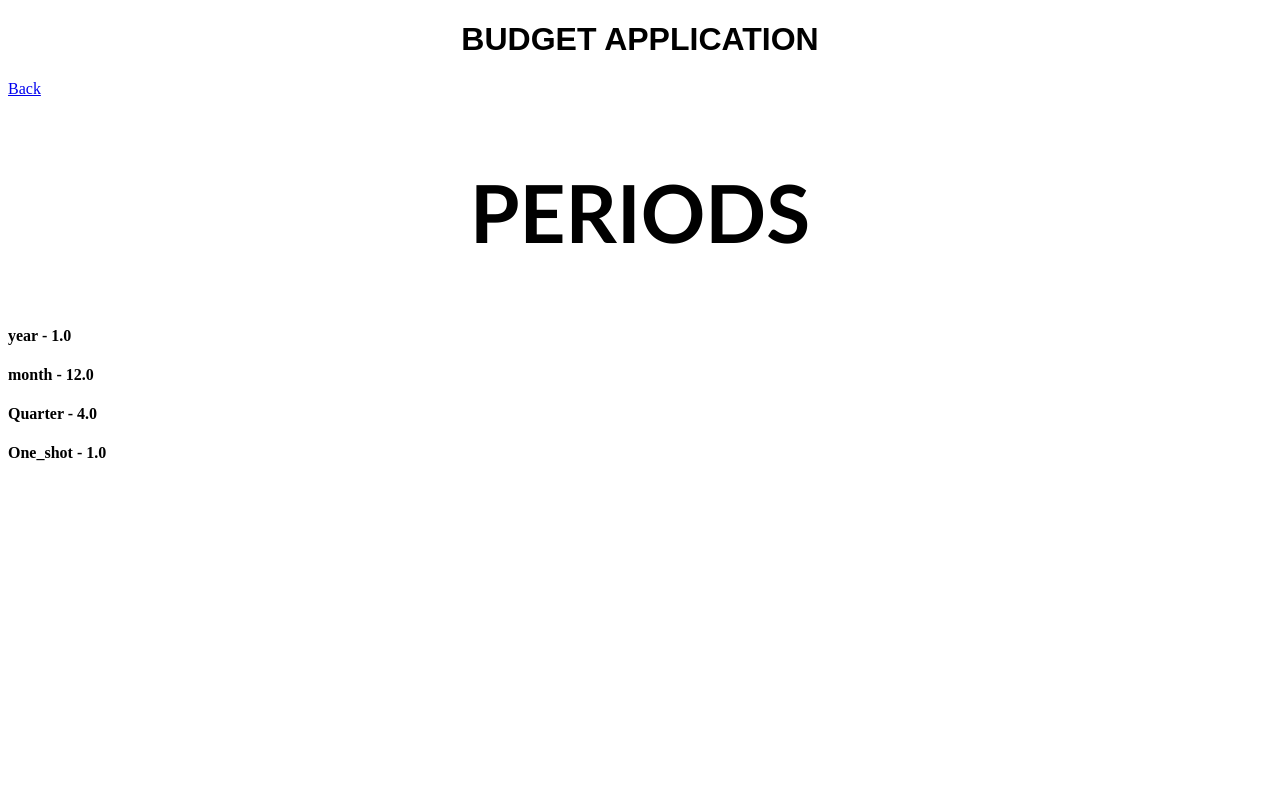
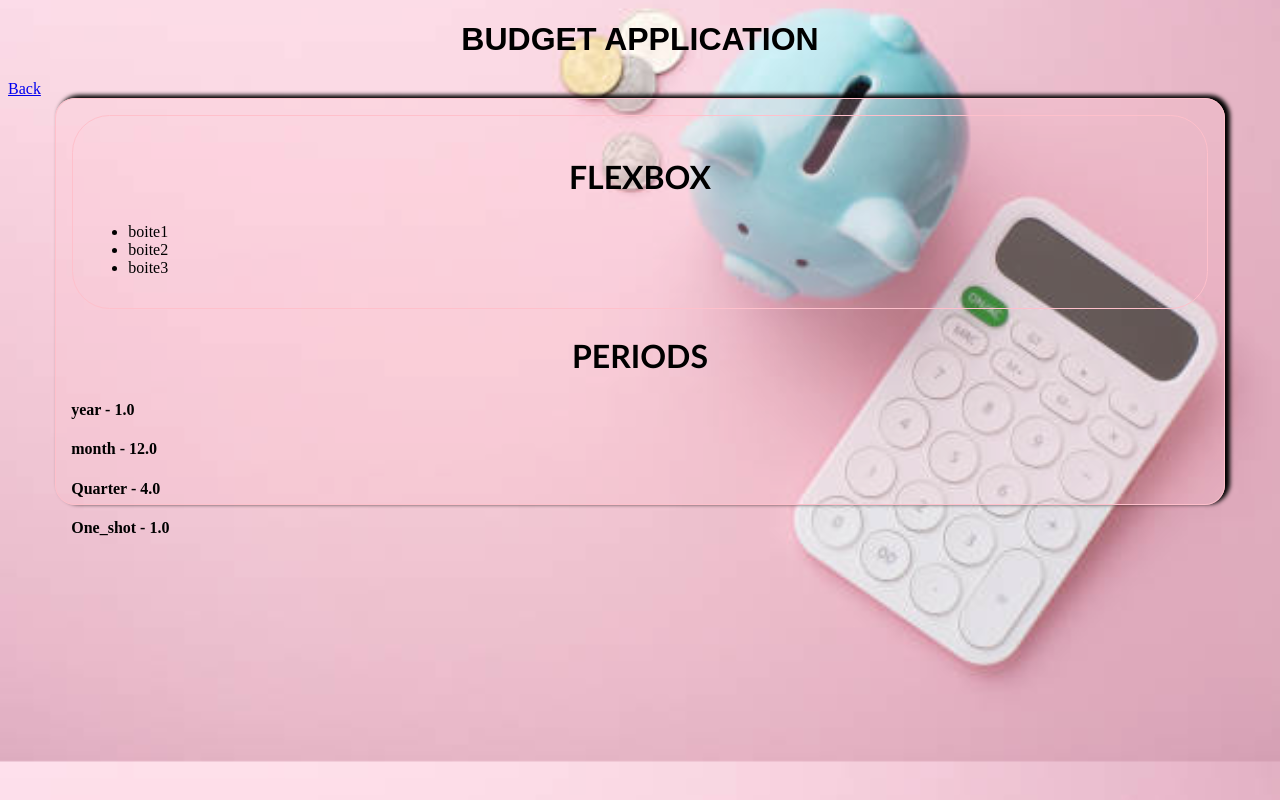
Before and after one commit to jeanfimollheger/finance, a Django app: page /all_periods in a window 1280 px wide. Run offline with Django 4.2, Linux system fonts and the light colour scheme; data comes from the database, SQL or seed files in the repository; both versions use the stored data as it was after the commit.

Commit message:
apprentiisage css sur background et premieres notions

```diff
--- a/budget/forms.py
+++ b/budget/forms.py
@@ -44,5 +44,5 @@ class CreateFluxForm(forms.ModelForm):
               'amount']
     labels = {'budget_or_real':'Budget ou Réel', 'year':'Année',
               'category' : 'Catégorie','subcategory' : 'Sous-catégorie','period':'Périodicité',
-              'amount':'Montant'}
+              'amount':'Montant période'}
     widgets = {'date': forms.SelectDateWidget(years=range(2023,2030))}
--- a/static/css/style.css
+++ b/static/css/style.css
@@ -1,3 +1,27 @@
+body {
+  background: url(../images/calcul.jpg) center/cover;
+  min-height: 80vh;
+}
+
+main {
+  height: 375px;
+  width: 90%;
+  margin: 0 auto;
+  border: 1px solid pink;
+  border-radius: 20px;
+  padding: 15px;
+  background-color: rgba(255, 192, 203, 0.200);
+  box-shadow: 4px -2px 4px 1px black;
+}
+
+.flexbox {
+  border: 1px solid pink;
+  padding: 15px;
+  margin: 1px;
+  border-radius: 37.5px;
+}
+
+
 h1 {
   text-transform: uppercase;
   text-align: center;
@@ -7,8 +31,9 @@ h1 {
 h2 {
   text-transform: uppercase;
   text-align: center;
-  font-size: 5rem;
-  font-family: Trebuchet MS;
+  font-size: 2rem;
+  margin: 5;
+  font-family: Trebuchet MS, sans-serif;
 }
 
 h6 {
--- a/templates/base.html
+++ b/templates/base.html
@@ -7,11 +7,21 @@
     <title>budget_application</title>
     <link rel="stylesheet" href="{% static 'css/style.css' %}" />
   </head>
+
   <body>
     <!-- ctrl + shift + "/" -->
     <h1>Budget application</h1>
     <a href="/">Back</a>
-
-    {% block content %} {% endblock %}
+    <main>
+      <div class="flexbox">
+        <h2>flexbox</h2>
+        <ul>
+          <li>boite1</li>
+          <li>boite2</li>
+          <li>boite3</li>
+        </ul>
+      </div>
+      {% block content %} {% endblock %}
+    </main>
   </body>
 </html>
```
Also changed, not shown: db.sqlite3, static/images/calcul.jpg (added), static/images/calculator.jpg (deleted).
